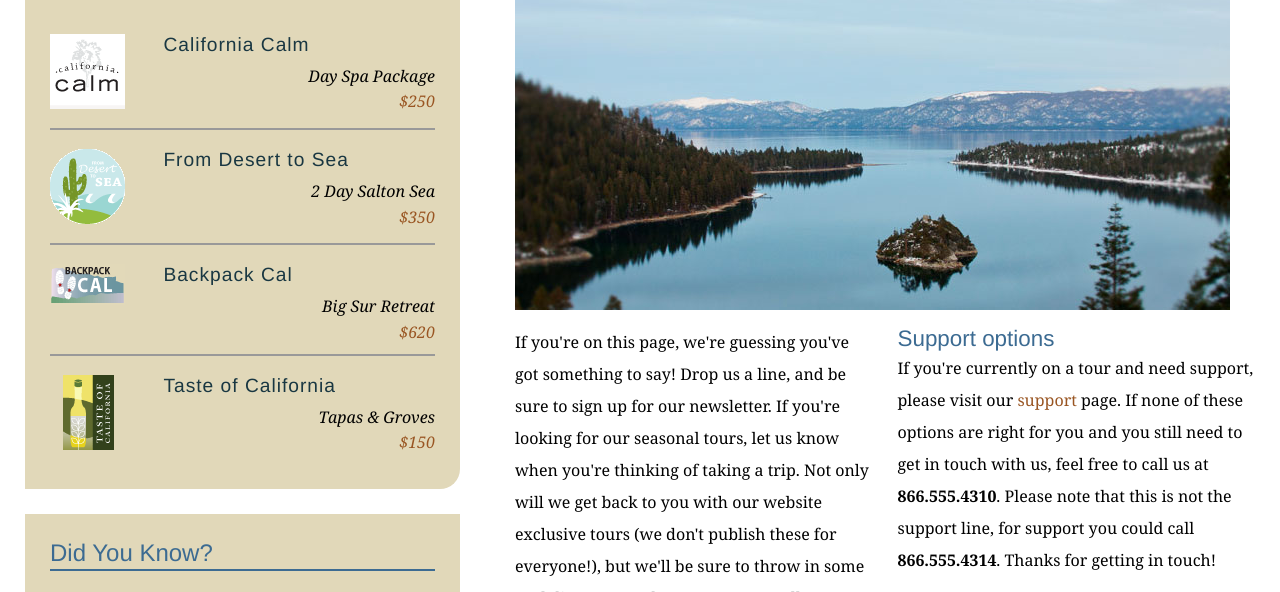
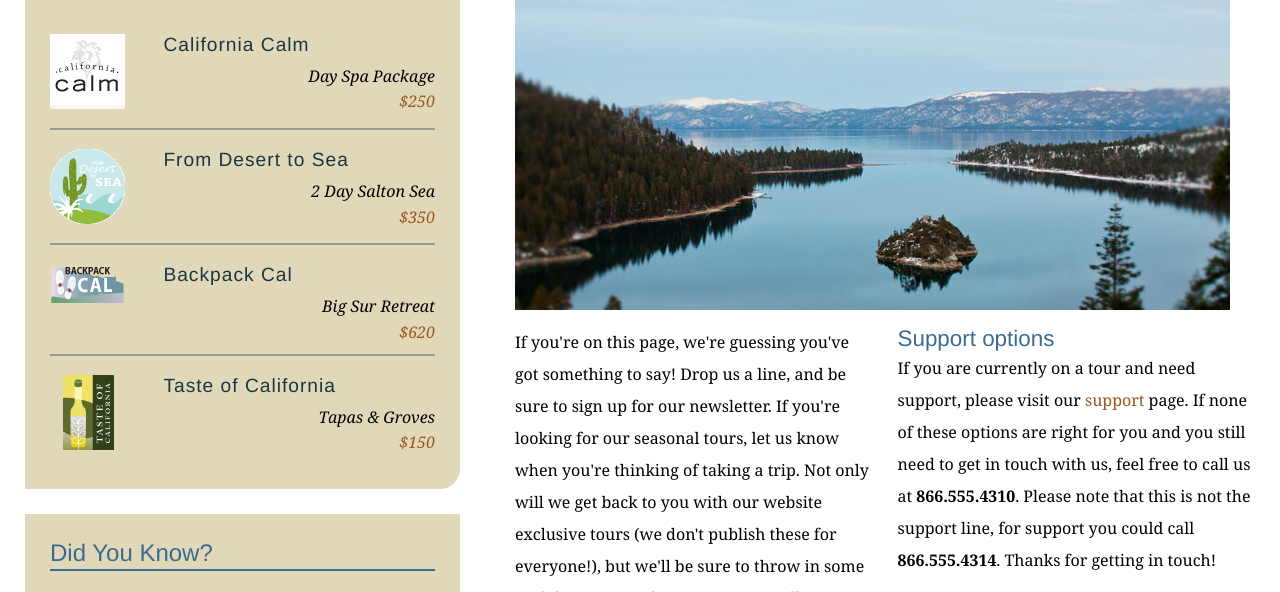
Before and after one commit to chikeobioma/explore_california, a plain HTML site: page contact.html in a window 1280 px wide. Shown: the part 342-934 px from the top of the page. Drawn offline with Linux system fonts and the light colour scheme.

Commit message:
Changed you're to you are in contact.html

```diff
--- a/contact.html
+++ b/contact.html
@@ -71,7 +71,7 @@
             <p>If you're on this page, we're guessing you've got something to say! Drop us a line, and be sure to sign up for our newsletter. If you're looking for our seasonal tours,  let us know when you're thinking of taking a trip. Not only will we get back to you with our website exclusive tours (we don't publish these for everyone!), but we'll be sure to throw in some cool discounts and tour extras as well.</p>
 
             <h2>Support options</h2>
-            <p>If you're currently on a tour and need support, please visit our <a href="support.html">support</a> page. If none of these options are right for you and you still need to get in touch with us, feel free to call us at<span class="phone"> <strong>866.555.4310</strong>. Please note that this is not the support line, for support you could call </span><strong>866.555.4314</strong>. Thanks for getting in touch!</p>
+            <p>If you are currently on a tour and need support, please visit our <a href="support.html">support</a> page. If none of these options are right for you and you still need to get in touch with us, feel free to call us at<span class="phone"> <strong>866.555.4310</strong>. Please note that this is not the support line, for support you could call </span><strong>866.555.4314</strong>. Thanks for getting in touch!</p>
           </div>
 
           <form id="frmContact" name="frmContact" method="post" action="contact_process.html">
```
